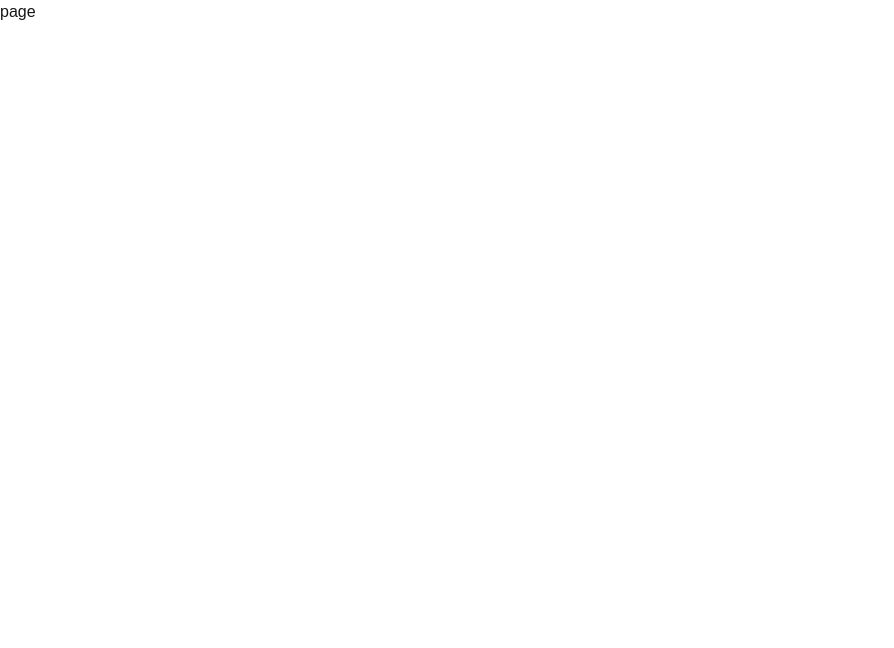
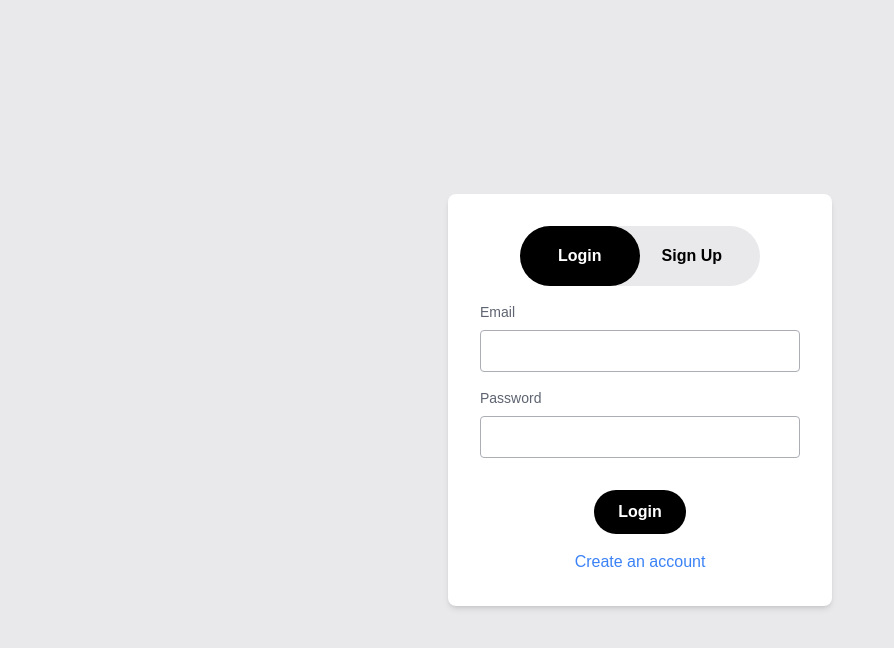
Before and after one commit to greeshiee/CS4485-T7, a Next.js app: page /auth in a window 1280 px wide. Shown: the top 648 px of the page, without its empty margins (0-894 px from the left). Built offline with nearby package versions, Linux system fonts and the light colour scheme.

Commit message:
Basic Log in and Sign up Form

```diff
--- a/src/app/auth/page.tsx
+++ b/src/app/auth/page.tsx
@@ -1,8 +1,14 @@
+'use client';
+
 import React from 'react'
+import AuthForm from '../components/authform'
+
 
 const page = () => {
   return (
-    <div>page</div>
+    <div>
+      <AuthForm/>
+    </div>
   )
 }
 
--- /dev/null
+++ b/src/app/components/authform.tsx
@@ -0,0 +1,78 @@
+import React, { useState } from 'react';
+import ToggleSwitch from './toggle'; // Adjust the path based on your folder structure
+
+const AuthForm = () => {
+  const [isLogin, setIsLogin] = useState(true);
+
+  const toggleForm = () => {
+    setIsLogin(!isLogin);
+  };
+
+  return (
+    <div className="flex items-center justify-center min-h-screen bg-gray-100">
+      <div className="bg-white p-8 rounded-lg shadow-md w-96">
+
+        <ToggleSwitch isLogin={isLogin} toggleForm={toggleForm} />
+
+        <form>
+          <div className="mb-4">
+            <label className="block mb-2 text-sm font-medium text-gray-600">
+              Email
+            </label>
+            <input
+              type="email"
+              required
+              className="w-full p-2 border border-gray-300 rounded focus:outline-none focus:border-primary"
+            />
+          </div>
+
+          <div className="mb-4">
+            <label className="block mb-2 text-sm font-medium text-gray-600">
+              Password
+            </label>
+            <input
+              type="password"
+              required
+              className="w-full p-2 border border-gray-300 rounded focus:outline-none focus:border-primary"
+            />
+          </div>
+
+          {!isLogin && (
+            <div className="mb-4">
+              <label className="block mb-2 text-sm font-medium text-gray-600">
+                Confirm Password
+              </label>
+              <input
+                type="password"
+                required
+                className="w-full p-2 border border-gray-300 rounded focus:outline-none focus:border-primary"
+              />
+            </div>
+          )}
+
+          <div className="mt-8 flex flex-wrap justify-center gap-y-4 gap-x-6">
+            <button
+              type="submit"
+              className="relative flex h-11 w-full items-center justify-center px-6 before:absolute before:inset-0 before:rounded-full before:bg-primary before:transition before:duration-300 hover:before:scale-105 active:duration-75 active:before:scale-95 sm:w-max"
+            >
+              <span className="relative text-base font-semibold text-white">
+                {isLogin ? 'Login' : 'Sign Up'}
+              </span>
+            </button>
+          </div>
+        </form>
+
+        <div className="mt-4 text-center">
+          <button
+            onClick={toggleForm}
+            className="text-blue-500 hover:underline"
+          >
+            {isLogin ? 'Create an account' : 'Already have an account?'}
+          </button>
+        </div>
+      </div>
+    </div>
+  );
+};
+
+export default AuthForm;
--- /dev/null
+++ b/src/app/components/toggle.tsx
@@ -0,0 +1,30 @@
+// ToggleSwitch.js
+import React from 'react';
+
+const ToggleSwitch: React.FC<{ isLogin: boolean, toggleForm: () => void }> = ({ isLogin, toggleForm }) => {
+  return (
+    <div className="flex h-full items-center justify-center bg-white mb-4">
+      <label className="group w-[240px] h-[60px] bg-gray-100 relative rounded-full select-none cursor-pointer flex justify-between items-center p-2">
+        <input
+          className="peer appearance-none hidden"
+          type="checkbox"
+          checked={!isLogin}
+          onChange={toggleForm}
+        />
+        <div
+          className={`w-[120px] h-full bg-black rounded-full transition-all duration-700 ease-in-out
+          shadow-blue:50 absolute left-0 group-hover:shadow-xl
+          peer-checked:translate-x-[120px]`}
+        ></div>
+        <span className="transition-colors duration-300 ease-in-out relative flex-grow flex items-center justify-center font-bold text-white peer-checked:text-black">
+          Login
+        </span>
+        <span className="transition-colors duration-300 ease-in-out relative flex-grow flex items-center justify-center font-bold text-black peer-checked:text-white">
+          Sign Up
+        </span>
+      </label>
+    </div>
+  );
+};
+
+export default ToggleSwitch;
```
